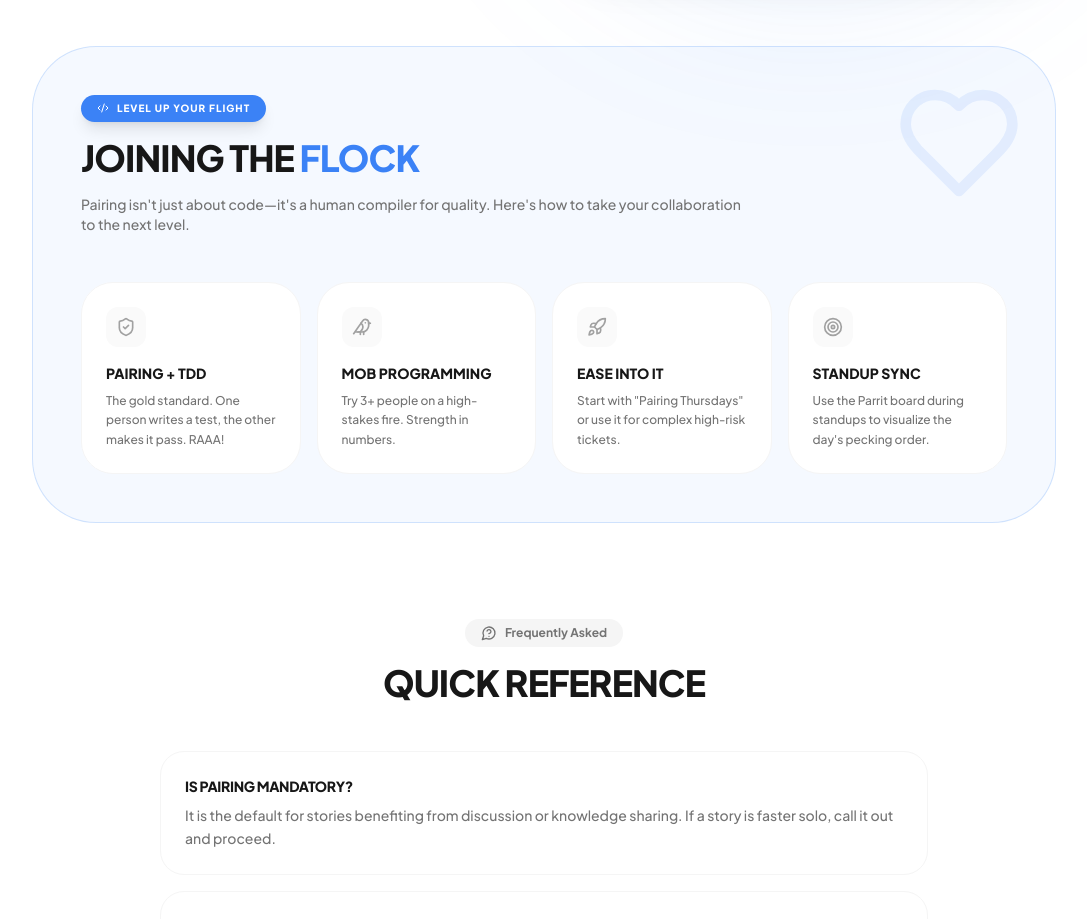
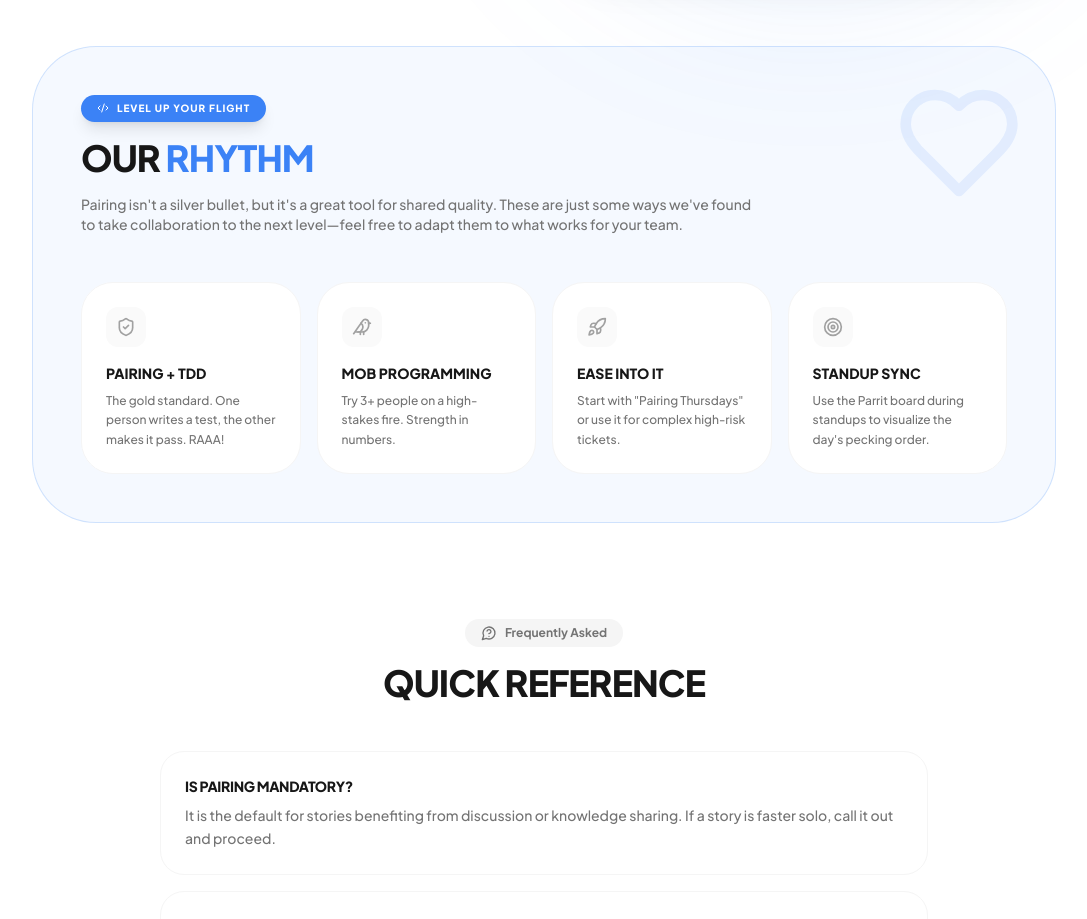
Before and after one commit to mketiku/parrit, a React (Vite) app: page /guide in a window 1280 px wide. Shown: the part 1960-2879 px from the top of the page, without its empty margins (96-1183 px from the left). Built offline with nearby package versions, Linux system fonts and the light colour scheme; no server answers.

Commit message:
chore: refine language to emphasize flexible team tips over secrets or rules

```diff
--- a/src/features/static/components/AboutScreen.tsx
+++ b/src/features/static/components/AboutScreen.tsx
@@ -106,13 +106,13 @@ export function AboutScreen() {
             <div className="text-center space-y-4">
               <Bird className="h-12 w-12 text-brand-500 mx-auto animate-bounce-slow" />
               <p className="text-sm font-bold text-neutral-500">
-                More secrets in the guide...
+                More tips in the guide...
               </p>
               <Link
                 to="/guide"
                 className="inline-flex items-center gap-2 text-xs font-black uppercase text-brand-600 hover:text-brand-700"
               >
-                View Pairing Guide <ArrowRight className="h-3 w-3" />
+                How we pair <ArrowRight className="h-3 w-3" />
               </Link>
             </div>
           </div>
--- a/src/features/static/components/PairingGuide.tsx
+++ b/src/features/static/components/PairingGuide.tsx
@@ -289,11 +289,13 @@ export function PairingGuide() {
               Level Up Your Flight
             </div>
             <h2 className="text-4xl font-black text-neutral-900 dark:text-neutral-50 uppercase tracking-tight">
-              Joining the <span className="text-brand-500">Flock</span>
+              Our <span className="text-brand-500">Rhythm</span>
             </h2>
             <p className="text-sm font-medium text-neutral-500 dark:text-neutral-400">
-              Pairing isn't just about code—it's a human compiler for quality.
-              Here's how to take your collaboration to the next level.
+              Pairing isn't a silver bullet, but it's a great tool for shared
+              quality. These are just some ways we've found to take
+              collaboration to the next level—feel free to adapt them to what
+              works for your team.
             </p>
           </div>
 
```
